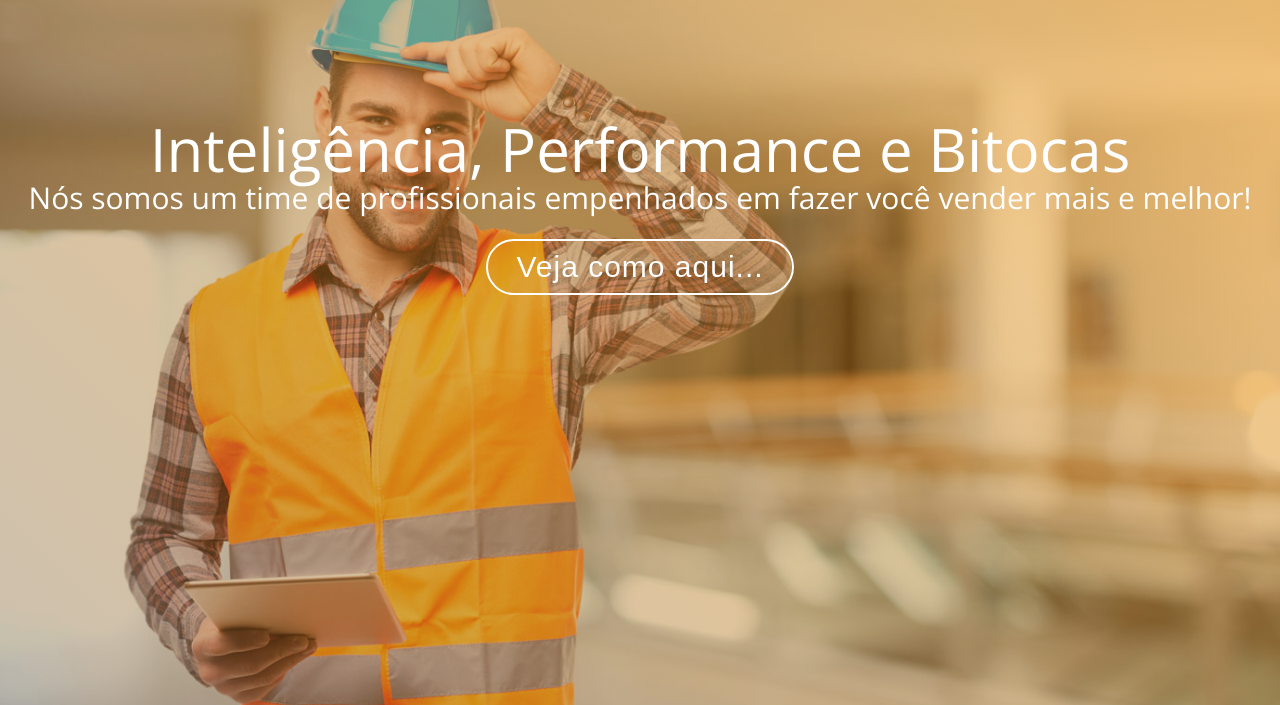
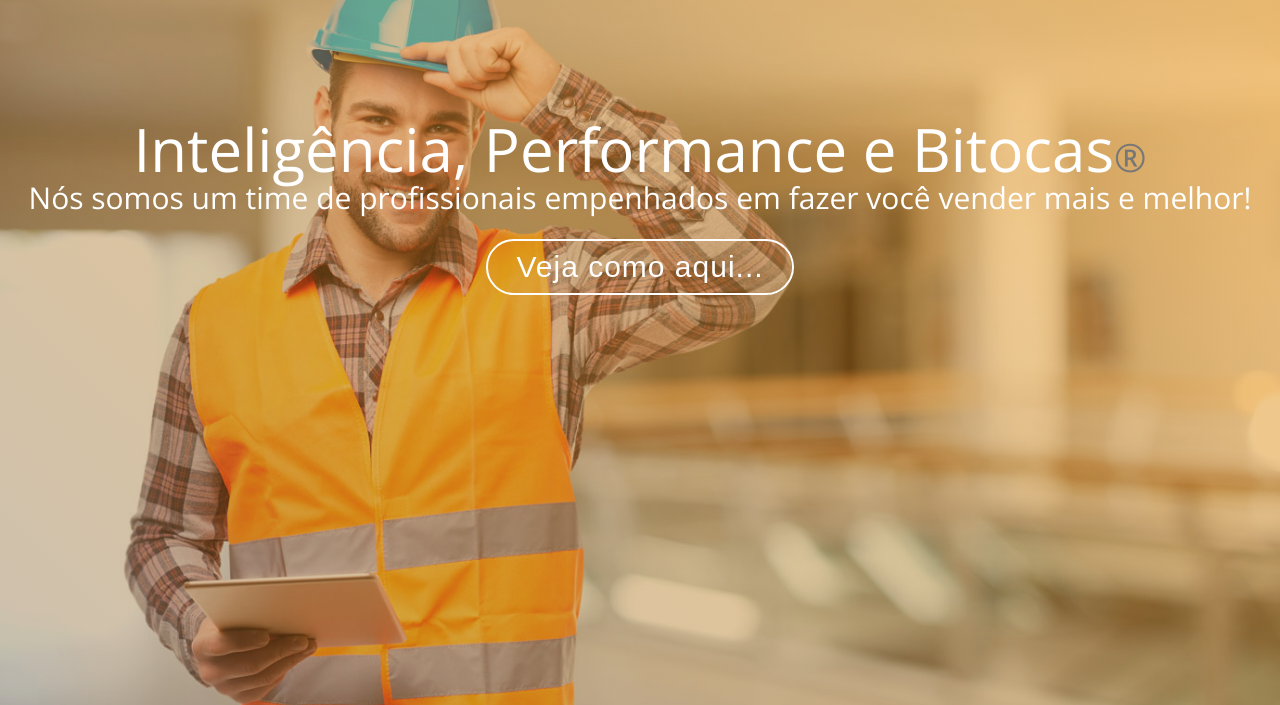
Before and after one commit to brizzio/institucional, a plain HTML site: page index.html in a window 1280 px wide. Shown: the part 92-797 px from the top of the page. Drawn offline with nearby package versions, Linux system fonts and the light colour scheme.

Commit message:
inclusao de caractere

```diff
--- a/index.html
+++ b/index.html
@@ -56,7 +56,7 @@
   <section id="intro">
 
     <div class="intro-text">
-      <h2>Inteligência, Performance e Bitocas</h2>
+      <h2>Inteligência, Performance e Bitocas<small>&reg</small></h2>
       <p>Nós somos um time de profissionais empenhados em fazer você vender mais e melhor!</p>
       <a href="#start-here" class="btn-get-started scrollto">Veja como aqui...</a>
     </div>
```
